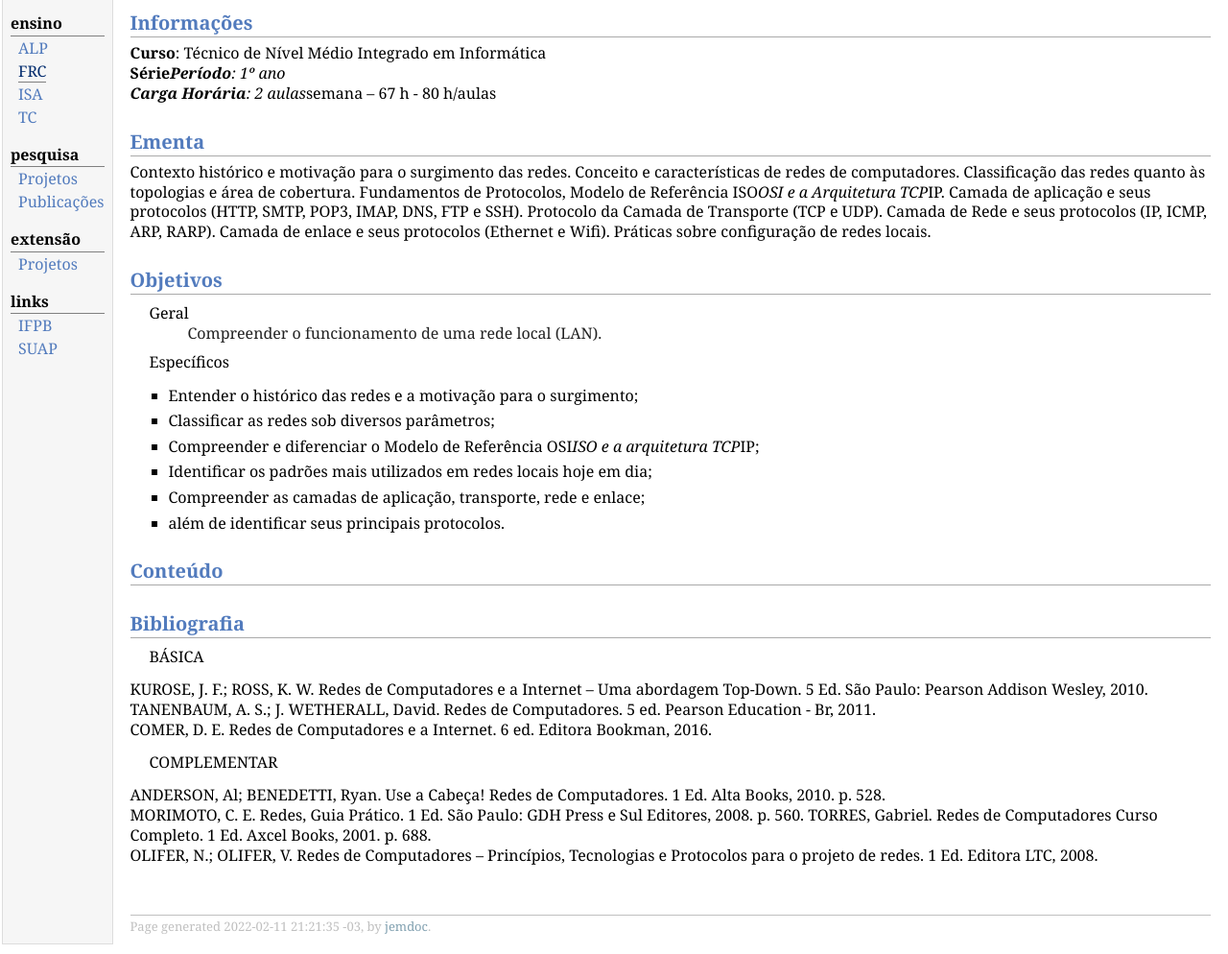
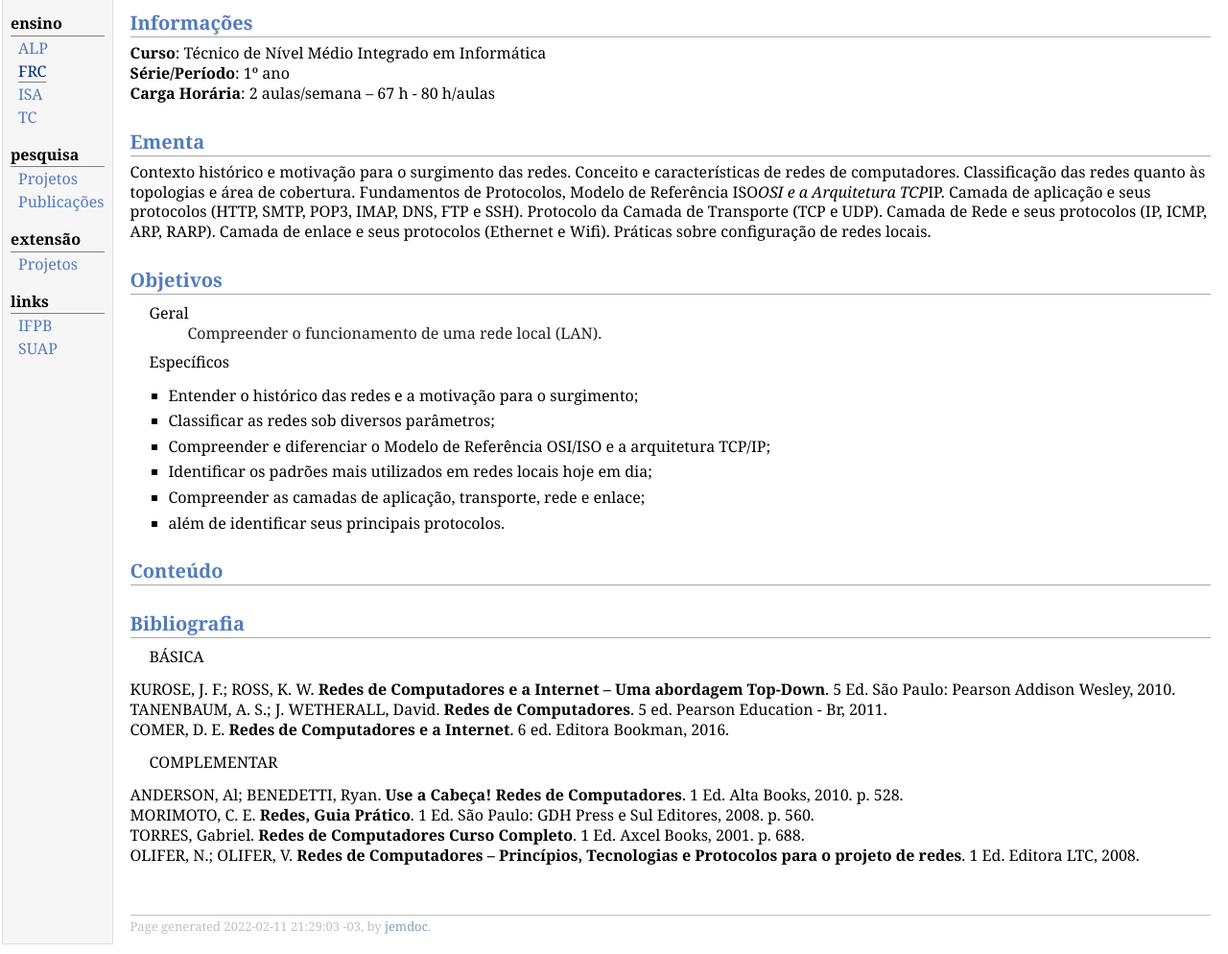
Before and after one commit to rlmedeiros/rlmedeiros.github.io, a plain HTML site: page fundamentos.html in a window 1280 px wide. Shown: the part 62-1056 px from the top of the page at 96% size. Drawn offline with Linux system fonts and the light colour scheme.

Commit message:
melhorando FRC

```diff
--- a/fundamentos.html
+++ b/fundamentos.html
@@ -33,8 +33,8 @@
 </div>
 <h2>Informações</h2>
 <p><b>Curso</b>: Técnico de Nível Médio Integrado em Informática <br />
-<b>Série<i>Período</b>: 1º ano <br />
-<b>Carga Horária</b>: 2 aulas</i>semana – 67 h - 80 h/aulas <br /></p>
+<b>Série/Período</b>: 1º ano <br />
+<b>Carga Horária</b>: 2 aulas/semana – 67 h - 80 h/aulas <br /></p>
 <h2>Ementa</h2>
 <p>Contexto histórico e motivação para o surgimento das redes. Conceito e características de redes de computadores. Classificação das redes quanto às topologias e área de cobertura. Fundamentos de Protocolos, Modelo de Referência ISO<i>OSI e a Arquitetura TCP</i>IP. Camada de aplicação e seus protocolos (HTTP, SMTP, POP3, IMAP, DNS, FTP e SSH). Protocolo da Camada de Transporte (TCP e UDP). Camada de Rede e seus protocolos (IP, ICMP, ARP, RARP). Camada de enlace e seus protocolos (Ethernet e Wifi). Práticas sobre configuração de redes locais.</p>
 <h2>Objetivos</h2>
@@ -50,7 +50,7 @@ Compreender o funcionamento de uma rede local (LAN).</p></dd>
 </li>
 <li><p>Classificar as redes sob diversos parâmetros;</p>
 </li>
-<li><p>Compreender e diferenciar o Modelo de Referência OSI<i>ISO e a arquitetura TCP</i>IP;</p>
+<li><p>Compreender e diferenciar o Modelo de Referência OSI/ISO e a arquitetura TCP/IP;</p>
 </li>
 <li><p>Identificar os padrões mais utilizados em redes locais hoje em dia;</p>
 </li>
@@ -65,19 +65,20 @@ Compreender o funcionamento de uma rede local (LAN).</p></dd>
 <dt>BÁSICA</dt>
 <dd><p></p></dd>
 </dl>
-<p>KUROSE, J. F.; ROSS, K. W. Redes de Computadores e a Internet – Uma abordagem Top-Down. 5 Ed. São Paulo: Pearson Addison Wesley, 2010. <br />
-TANENBAUM, A. S.; J. WETHERALL, David. Redes de Computadores. 5 ed.  Pearson Education - Br, 2011. <br />
-COMER, D. E. Redes de Computadores e a Internet. 6 ed. Editora Bookman, 2016.</p>
+<p>KUROSE, J. F.; ROSS, K. W. <b>Redes de Computadores e a Internet – Uma abordagem Top-Down</b>. 5 Ed. São Paulo: Pearson Addison Wesley, 2010. <br />
+TANENBAUM, A. S.; J. WETHERALL, David. <b>Redes de Computadores</b>. 5 ed.  Pearson Education - Br, 2011. <br />
+COMER, D. E. <b>Redes de Computadores e a Internet</b>. 6 ed. Editora Bookman, 2016.</p>
 <dl>
 <dt>COMPLEMENTAR</dt>
 <dd><p></p></dd>
 </dl>
-<p>ANDERSON, Al; BENEDETTI, Ryan. Use a Cabeça! Redes de Computadores. 1 Ed. Alta Books, 2010. p. 528. <br />
-MORIMOTO, C. E. Redes, Guia Prático. 1 Ed. São Paulo: GDH Press e Sul Editores, 2008. p. 560. TORRES, Gabriel. Redes de Computadores Curso Completo. 1 Ed. Axcel Books, 2001. p. 688. <br />
-OLIFER, N.; OLIFER, V. Redes de Computadores – Princípios, Tecnologias e Protocolos para o projeto de redes. 1 Ed. Editora LTC, 2008.</p>
+<p>ANDERSON, Al; BENEDETTI, Ryan. <b>Use a Cabeça! Redes de Computadores</b>. 1 Ed. Alta Books, 2010. p. 528. <br />
+MORIMOTO, C. E. <b>Redes, Guia Prático</b>. 1 Ed. São Paulo: GDH Press e Sul Editores, 2008. p. 560. <br />
+TORRES, Gabriel. <b>Redes de Computadores Curso Completo</b>. 1 Ed. Axcel Books, 2001. p. 688. <br />
+OLIFER, N.; OLIFER, V. <b>Redes de Computadores – Princípios, Tecnologias e Protocolos para o projeto de redes</b>. 1 Ed. Editora LTC, 2008.</p>
 <div id="footer">
 <div id="footer-text">
-Page generated 2022-02-11 21:21:35 -03, by <a href="http://jemdoc.jaboc.net/">jemdoc</a>.
+Page generated 2022-02-11 21:29:03 -03, by <a href="http://jemdoc.jaboc.net/">jemdoc</a>.
 </div>
 </div>
 </td>
```
Also changed, not shown: 1 other file.
